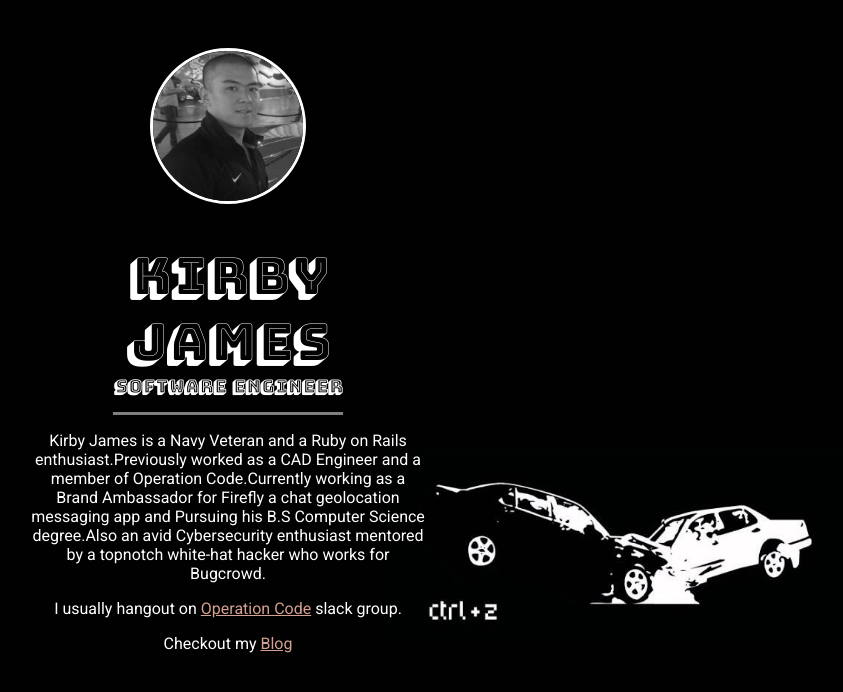
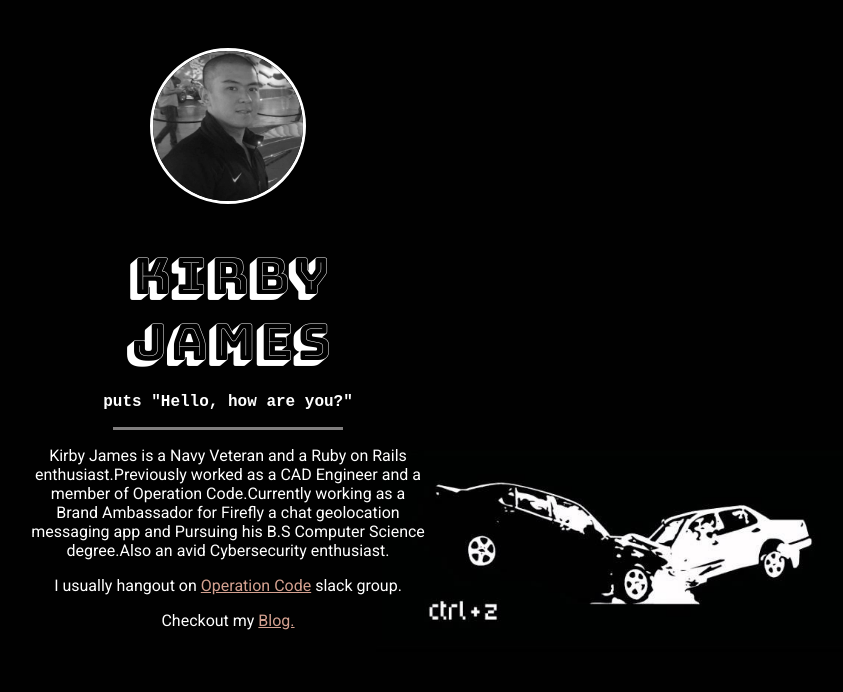
Before and after one commit to kboygit/kirbyjames.github.io, a plain HTML site: page index.html in a window 1280 px wide. Shown: the whole page, without its empty margins (412-1255 px from the left). Drawn offline with Linux system fonts and the light colour scheme.

Commit message:
👏 updated

```diff
--- a/index.html
+++ b/index.html
@@ -11,7 +11,7 @@
     <div class="about">
       <img src="me.jpg" class="me" />
       <h1>Kirby James</h1>
-      <h2>SOFTWARE ENGINEER</h2>
+      <h2><pre class="bio"><code>puts "Hello, how are you?"</code></pre></h2>
       <hr class="grey">
       <p class="bio">
         Kirby James is a Navy Veteran and a Ruby on Rails
@@ -19,15 +19,14 @@
         member of Operation Code.Currently working as a Brand
         Ambassador for Firefly a chat geolocation messaging app
         and Pursuing his B.S Computer Science degree.Also an avid
-        Cybersecurity enthusiast mentored by a topnotch white-hat hacker who
-        works for Bugcrowd.
+        Cybersecurity enthusiast.
       </p>
       <p class="bio">
         I usually hangout on <a href="https://operationcode.org/">Operation Code</a>
         slack group.
       </p>
       <p class="bio">
-        Checkout my <a href="https://kirbyjames.herokuapp.com/">Blog</a>
+        Checkout my <a href="https://kirbyjames.herokuapp.com/">Blog.</a>
       </p>
     </div>
   </body>
```
